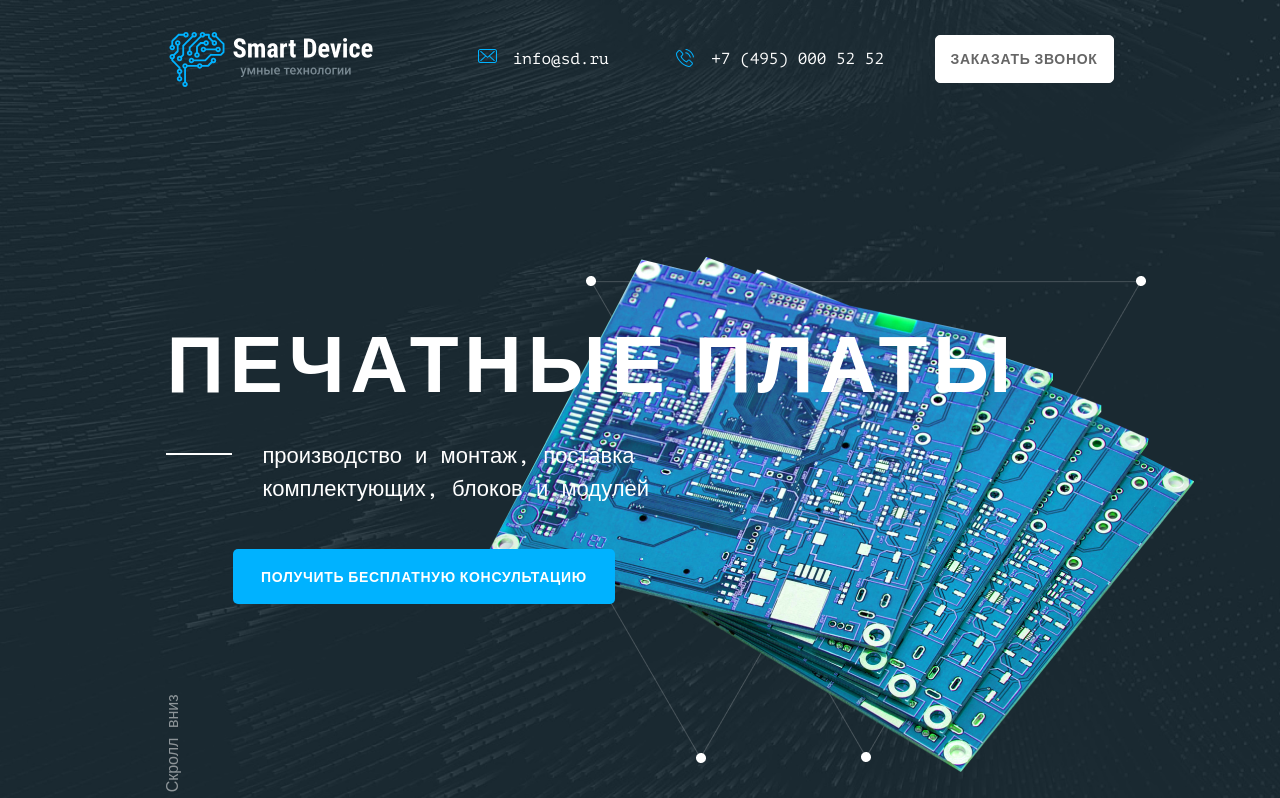
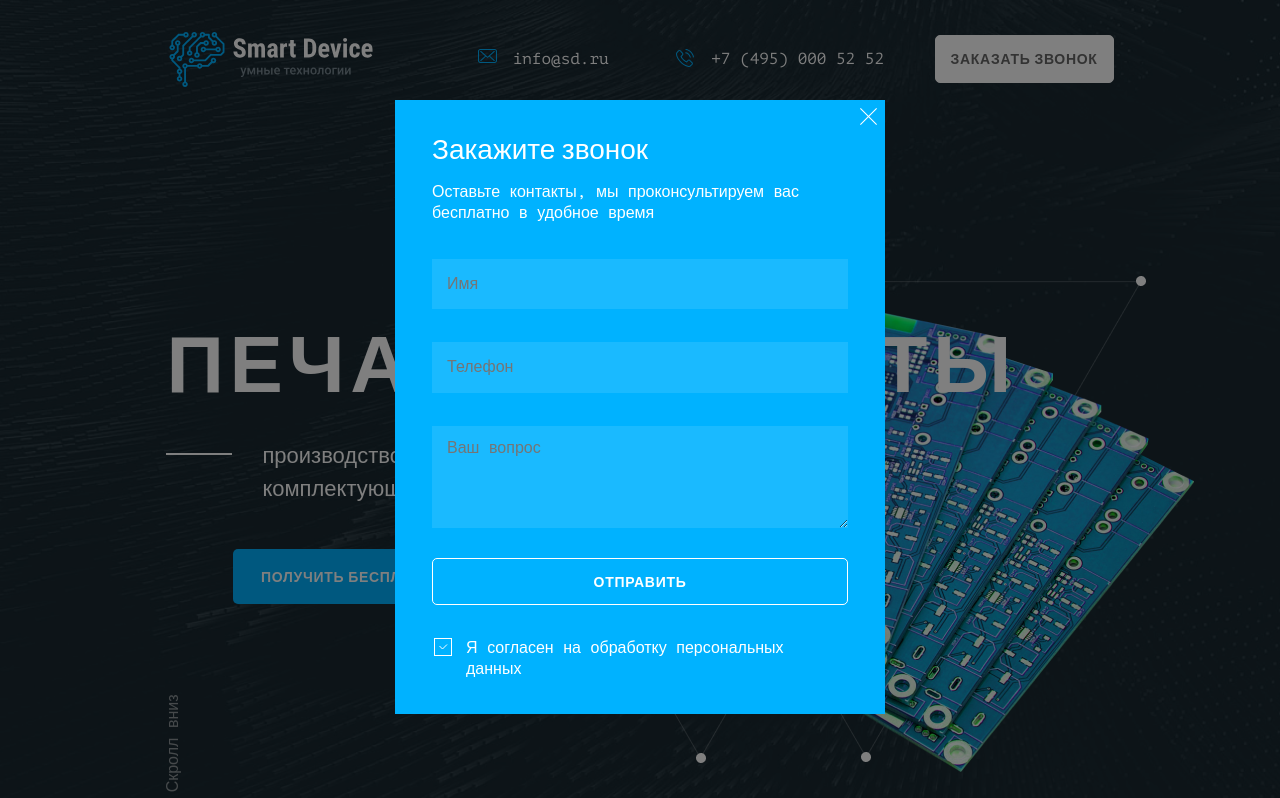
Before and after one commit to GulnaraY/SmartDeviceLigaA, a website: page source/index.html in a window 1280 px wide. Both pictures are taken after a click on the link "ЗАКАЗАТЬ ЗВОНОК". Shown: the top 798 px of the page. Drawn offline with nearby package versions, Linux system fonts and the light colour scheme; files that its build step writes are made by us from their sources; files whose address does not match are found by name.

Commit message:
добавляет разметку попапа

```diff
--- a/source/index.html
+++ b/source/index.html
@@ -44,15 +44,15 @@
       <div class="header-middle">
         <h1 class="page-title">Печатные платы</h1>
         <p class="page-promo">производство и монтаж, поставка комплектующих, блоков и модулей</p>
-        <a href="#" class="link-to-consultation button button--blue"><span class="link-to-consultation__text">Получить
+        <a href="#questions" class="link-to-consultation button button--blue"><span class="link-to-consultation__text">Получить
             бесплатную консультацию</span><span class="link-to-consultation__text--mobile">Бесплатная
             консультация</span></a>
-        <a href="#" class="scroll-link">Скролл вниз</a>
+        <a href="#features" class="scroll-link">Скролл вниз</a>
       </div>
     </div>
   </header>
   <div class="page-middle">
-    <section class="features">
+    <section class="features" id="features">
       <div class="features__container">
         <ul class="features-list">
           <h2 class="visually-hidden">Преимущества</h2>
@@ -115,7 +115,7 @@
       </ul>
     </div>
   </section>
-  <section class="questions">
+  <section class="questions" id="questions">
     <div class="questions__container">
       <h2 class="questions__title">Остались вопросы? Задайте иx нам!</h2>
       <p class="questions__text">Мы проконсультируем Вас бесплатно</p>
@@ -186,20 +186,22 @@
       </div>
     </div>
   </footer>
+  <section class="popup popup--closed">
+    <div class="popup__container">
+    <button class="popup__close" type="button"><span class="visually-hidden">Закрыть</span></button>
+    <h2 class="popup__title">Закажите звонок</h2>
+    <p class="popup__intro">Оставьте контакты, мы проконсультируем вас бесплатно в удобное время</p>
+    <form action="#" method="post" class="questions__form questions-form popup__form">
+      <input class="questions-form__input popup__form-input" type="text" name="name" placeholder="Имя">
+      <input class="questions-form__input popup__form-input" type="tel" name="phone" placeholder="Телефон">
+      <textarea class="questions-form__textarea popup__form-textarea" rows="3" name="text" placeholder="Ваш вопрос"></textarea>
+      <button class="button questions-form__button popup__form-button" type="submit">Отправить</button>
+      <input class="questions-form__checkbox" type="checkbox" name="agreement" id="agreement" checked>
+    <label class="questions-form__label popup__form-label" for="agreement">Я согласен на обработку  персональных данных</label>
+  </form>
+</div>
+  </section>
+  <div class="popup-overlay"></div>
   <script src="js/script.js"></script>
 </body>
-
 </html>
-  <!-- <section class="popup popup--closed">
-    <button class="popup__close" type="button"><span>Закрыть</span></button>
-    <h2 class="popup__title">Закажите звонок</h2>
-    <p class="popup__intro">Оставьте контакты, мы проконсультируем вас бесплатно в удобное время</p>
-    <form action="#" method="post" class="questions__form questions-form">
-      <input class="questions-form__input" type="text" name="name" placeholder="Имя">
-      <input class="questions-form__input" type="tel" name="phone" placeholder="Телефон">
-      <textarea rows="5" name="text">Ваш вопрос<textarea>
-    <input type="checkbox" name="agreement" id="agreement" checked>
-    <label for="agreement"></label>Я согласен на обработку  персональных данных</label>
-    <button type="submit">Задать вопрос</button>
-  </form>
-  </section>
--- a/source/js/script.js
+++ b/source/js/script.js
@@ -2,6 +2,7 @@
 
 var popupOpenButton = document.querySelector('.open-popup');
 var popup = document.querySelector('.popup');
+var popupOverlay = document.querySelector('.popup-overlay');
 var popupCloseButton = document.querySelector('.popup__close');
 var pagePartsShow = document.querySelector('.page-parts__show');
 var pagePartsList = document.querySelector('.page-parts__list');
@@ -15,6 +16,9 @@ if (popupOpenButton) {
     evt.preventDefault();
     popup.classList.remove('popup--closed');
     popup.classList.add('popup--opened');
+    if (popupOverlay) {
+      popupOverlay.classList.add('popup-overlay--opened');
+    }
   });
 }
 
@@ -23,6 +27,9 @@ if (popupCloseButton) {
     evt.preventDefault();
     popup.classList.remove('popup--opened');
     popup.classList.add('popup--closed');
+    if (popupOverlay) {
+      popupOverlay.classList.remove('popup-overlay--opened');
+    }
   });
 }
 
--- /dev/null
+++ b/source/sass/blocks/_popup-overlay.scss
@@ -0,0 +1,14 @@
+.popup-overlay {
+  position: fixed;
+  top: 0;
+  left: 0;
+  width: 100%;
+  height: 100%;
+  z-index: 10;
+  display: none;
+  background-color: $overlay-color;
+}
+
+.popup-overlay--opened {
+  display: block;
+}
--- a/source/sass/blocks/_popup.scss
+++ b/source/sass/blocks/_popup.scss
@@ -1,5 +1,75 @@
 .popup {
   flex-direction: column;
+  position: fixed;
+  left: 50%;
+  top: 50%;
+  width: 490px;
+  margin-left: -245px;
+  margin-top: -300px;
+  background-color: $accent-color;
+  z-index: 11;
+  box-sizing: border-box;
+  color: $content-color;
+  padding-top: 30px;
+}
+
+.popup__title {
+  margin: 0;
+  padding: 0;
+  font-weight: normal;
+  font-family: $font-additional;
+  font-size: $font-size-mobile-h2;
+  margin-bottom: 16px;
+}
+
+.popup__intro {
+  margin: 0;
+  padding: 0;
+  margin-bottom: 35px;
+}
+
+.popup__close {
+  position: absolute;
+  height: 23px;
+  width: 23px;
+  top: 5px;
+  right: 5px;
+  border: 0;
+  padding: 0;
+  margin: 0;
+  background-color: transparent;
+  transform: rotate(45deg);
+}
+
+.popup__close::before {
+  content: "";
+  position: absolute;
+  height: 23px;
+  width: 1px;
+  background-color: $content-color;
+  top: 0;
+  left: 50%;
+  margin-left: -1px;
+}
+
+.popup__close::after {
+  content: "";
+  position: absolute;
+  background-color: $content-color;
+  width: 23px;
+  height: 1px;
+  left: 0;
+  top: 50%;
+  margin-top: -1px;
+}
+
+.popup__container {
+  padding-left: 37px;
+  padding-right: 37px;
+}
+
+.popup__form {
+  width: 100%;
 }
 
 .popup--closed {
@@ -9,3 +79,28 @@
 .popup--opened {
   display: flex;
 }
+
+.popup__form-input {
+  width: 100%;
+  margin-right: 0;
+  margin-bottom: 33px;
+  padding-top: 16px;
+  padding-bottom: 16px;
+}
+
+.popup__form-textarea {
+  width: 100%;
+  min-height: 76px;
+  margin-bottom: 30px;
+}
+
+.popup__form-button {
+  width: 100%;
+  margin-bottom: 27px;
+}
+
+.popup__form-label {
+  width: 100%;
+  margin-left: 34px;
+  margin-bottom: 34px;
+}
--- a/source/sass/style.scss
+++ b/source/sass/style.scss
@@ -28,3 +28,4 @@
 @import "blocks/footer-social";
 @import "blocks/page-parts";
 @import "blocks/address";
+@import "blocks/popup-overlay"
--- a/source/sass/utils/_variables.scss
+++ b/source/sass/utils/_variables.scss
@@ -9,6 +9,7 @@ $accent-color-3: #1b2d37;
 $content-opacity-color: rgba(255, 255, 255, 0.1);
 $border-color: #626962;
 $show-hide-color: #c4c4c4;
+$overlay-color: rgba(0, 0, 0, 0.5);
 
 $font-size-desktop-sx: 13px;
 $font-size-desktop-xs: 14px;
```
Also changed, not shown: build/css/style.min.css, build/index.html, build/js/script.js, source/img/popup.jpg (added), 1 other file.
